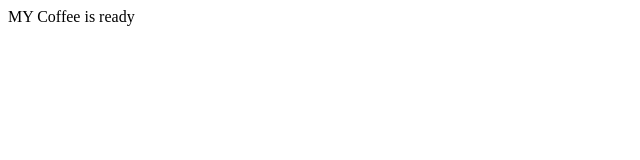
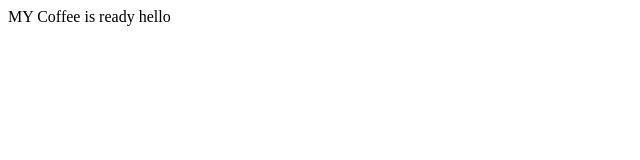
Before and after one commit to riyazmullaji/local, a plain HTML site: page index.html in a window 1280 px wide. Shown: the full height of the page, 0-640 px from the left. Drawn offline with Linux system fonts and the light colour scheme.

Commit message:
Add ibitial files

```diff
--- a/index.html
+++ b/index.html
@@ -10,6 +10,6 @@
 	</title>
 </head>
 <body>
-MY Coffee is ready
+MY Coffee is ready hello
 </body>
 </html>
```
